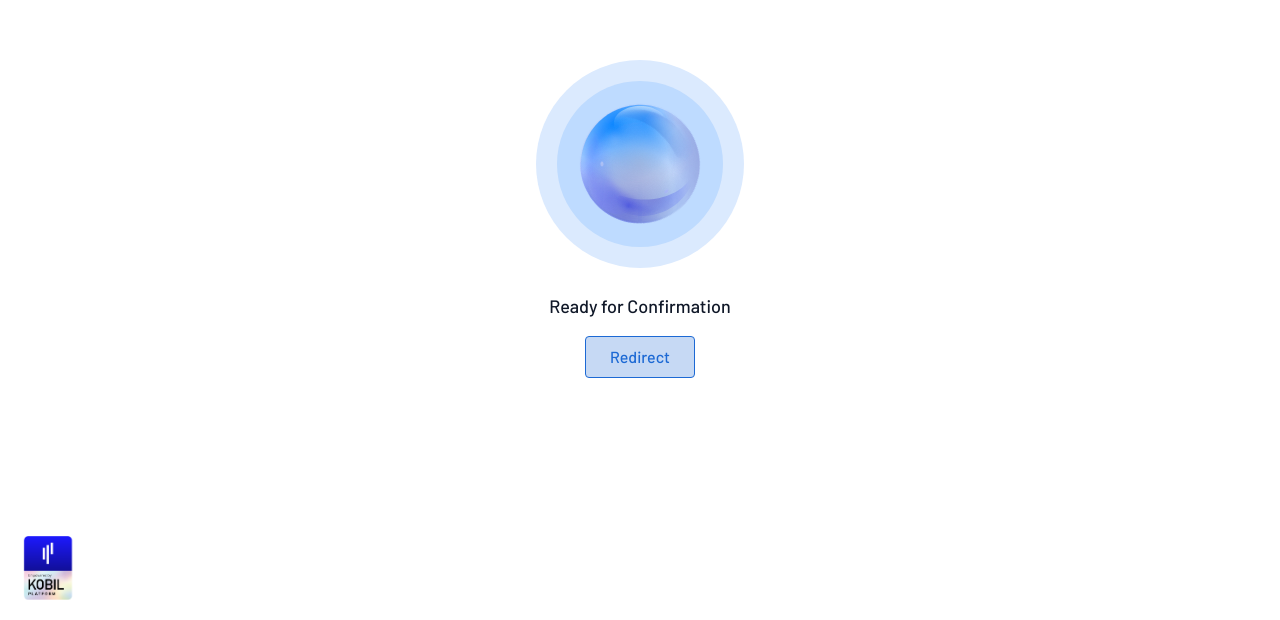
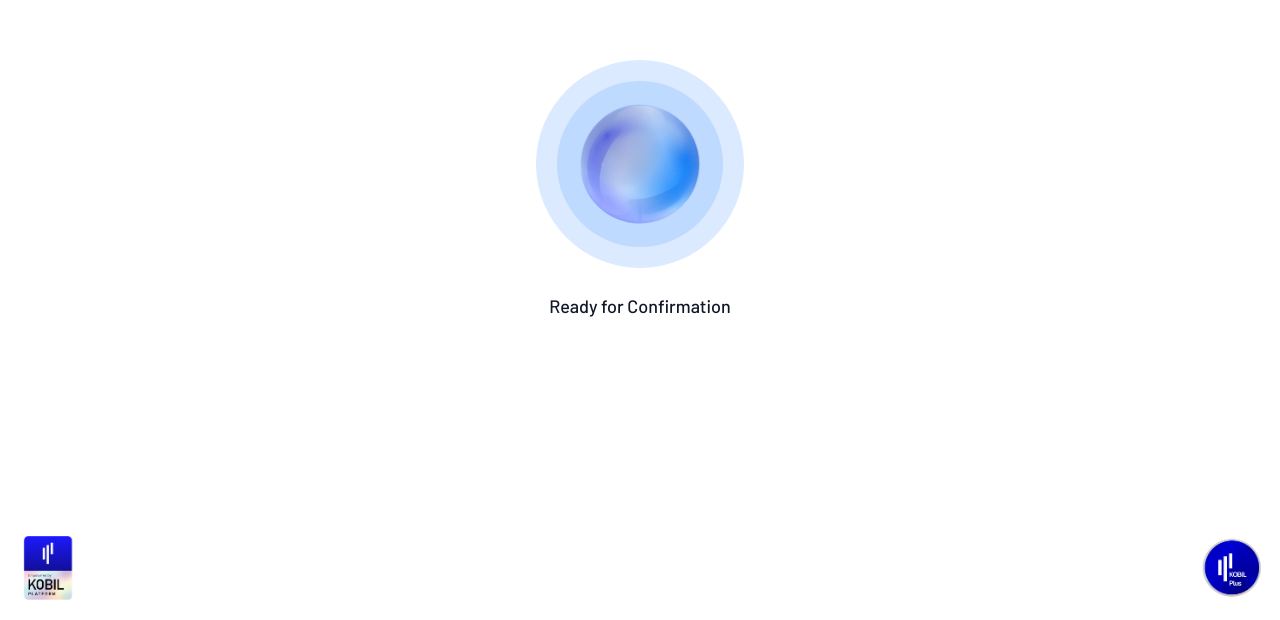
Before and after one commit to shahidAbbas/trustiloHP, a Next.js app: page / in a window 1280 px wide. Shown: the part 180-800 px from the top of the page. Built offline with nearby package versions, Linux system fonts and the light colour scheme.

Commit message:
ARA-1255: updated the redirect button and positioned it

```diff
--- a/src/components/RedirectButton.tsx
+++ b/src/components/RedirectButton.tsx
@@ -11,12 +11,10 @@ export const RedirectButton = ({redirectServer, tabName}:{redirectServer:string,
 
   return (
       <button
-          className="mt-4 px-6 py-2 border border-[#1C69D4]
-             text-[16px] leading-6 font-medium text-[#1C69D4] font-barlow
-             rounded-[4px] bg-[#1C69D440]"
+          className=""
              onClick={handleButtonClick}
         >
-          Redirect
+          <img className="fixed bottom-5 right-4 w-16 h-16 max-w-full object-contain" src='/kobilplusv2.png' alt="Kobil Plus logo"></img>
         </button>
   )
 }
```
Also changed, not shown: public/kobilplusv2.png (added).
